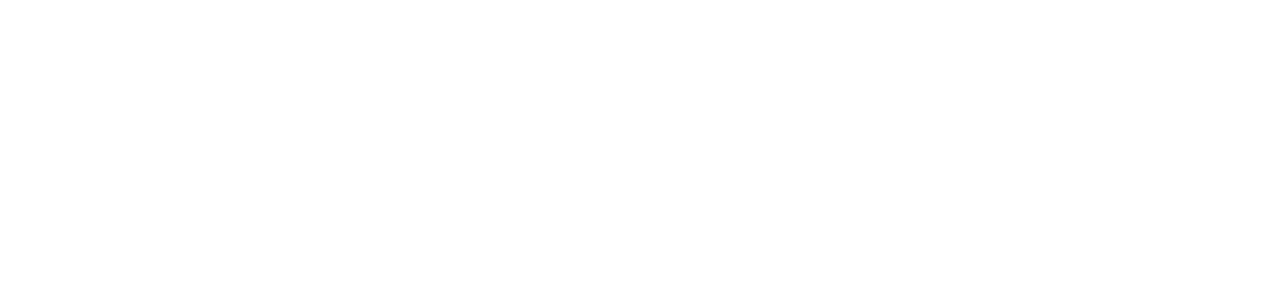
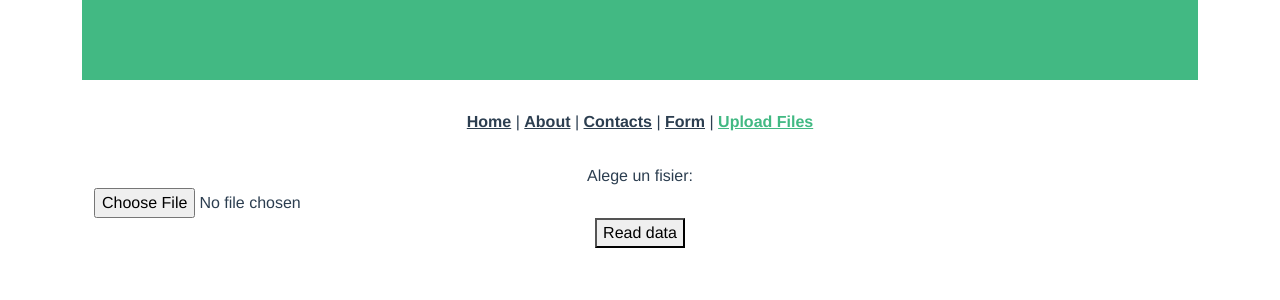
Before and after one commit to pax0ff/vue, a Vue app: page /upload in a window 1280 px wide. Shown: the top 300 px of the page. Built offline with nearby package versions, Linux system fonts and the light colour scheme.

Commit message:
Upload files page , Form fix

```diff
--- a/src/layouts/AppLayoutLinks.vue
+++ b/src/layouts/AppLayoutLinks.vue
@@ -3,7 +3,8 @@
     <router-link to="/">Home</router-link> |
     <router-link to="/about">About</router-link> |
     <router-link to="/contacts">Contacts</router-link> |
-    <router-link to="/form">Form</router-link>
+    <router-link to="/form">Form</router-link> |
+    <router-link to="/upload">Upload Files</router-link>
   </div>
 </template>
 
@@ -12,16 +13,3 @@
   name: 'AppLayoutLinks'
 }
 </script>
-
-<style scoped>
-#nav {
-  padding: 30px;
-}
-#nav a {
-  font-weight: bold;
-  color: #2c3e50;
-}
-#nav a.router-link-exact-active {
-  color: #42b983;
-}
-</style>
--- /dev/null
+++ b/src/layouts/AppLayoutUploadFiles.vue
@@ -0,0 +1,19 @@
+<template>
+  <div class="container">
+    <header class="headerform"/>
+    <AppLayoutLinks/>
+    <slot/>
+  </div>
+
+</template>
+
+<script>
+import AppLayoutLinks from '@/layouts/AppLayoutLinks'
+
+export default {
+  name: 'AppLayoutUploadFiles',
+  components: {
+    AppLayoutLinks
+  }
+}
+</script>
--- a/src/router.js
+++ b/src/router.js
@@ -1,8 +1,6 @@
 import Vue from 'vue'
 import VueRouter from 'vue-router'
-
 Vue.use(VueRouter)
-
 const routes = [
   {
     path: '/',
@@ -35,9 +33,16 @@
     meta: {
       layout: 'AppLayoutForm'
     }
+  },
+  {
+    path: '/upload',
+    name: 'Upload',
+    component: () => import('@/views/UploadFiles'),
+    meta: {
+      layout: 'AppLayoutUploadFiles'
+    }
   }
 ]
-
 const router = new VueRouter({
   mode: 'history',
   base: process.env.BASE_URL,
--- a/src/views/Form.vue
+++ b/src/views/Form.vue
@@ -36,7 +36,8 @@
 
   methods: {
     addTo () {
-      this.tasks.push({id: this.tasks.length+1, label: this.taskInput})
+      this.tasks.push({id: this.tasks.length + 1 ,label: this.taskInput})
+      this.taskInput='';
     }
   },
   data () {
--- /dev/null
+++ b/src/views/UploadFiles.vue
@@ -0,0 +1,50 @@
+<template>
+  <div class="container">
+    <div class="large-12 medium-12 small-12 d-block">
+      <label>Alege un fisier:</label>
+      <input type="file" accept="application/text" @change="onFileChange" class="input-group">
+      <button @click="bringData">Read data</button>
+    </div>
+    <br>
+    <div class="blockquote">
+      <div class="tab-content">
+        <p id="content"></p>
+      </div>
+    </div>
+  </div>
+</template>
+
+<script>
+export default {
+  name: 'UploadFiles',
+  text: '',
+  methods: {
+
+    onFileChange(e) {
+      let files = e.target.files || e.dataTransfer.files
+      if (!files.length) return
+       this.readFile(files[0])
+    },
+    readFile(file) {
+      let reader = new FileReader()
+      reader.onload = e => {
+        this.text = e.target.result
+        let elem = document.getElementById("content")
+        if(!this.text)
+          elem.innerHTML = "Your document is empty"
+        let json = JSON.parse(this.text)
+      };
+      reader.readAsText(file)
+    },
+    bringData () {
+      let elem = document.getElementById("content")
+      elem.innerHTML = this.text;
+    }
+  },
+  metaInfo () {
+    return {
+      title: 'Upload Files'
+    }
+  }
+}
+</script>
```
